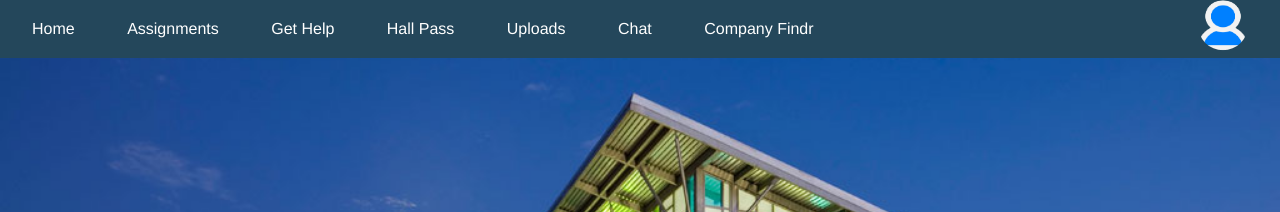
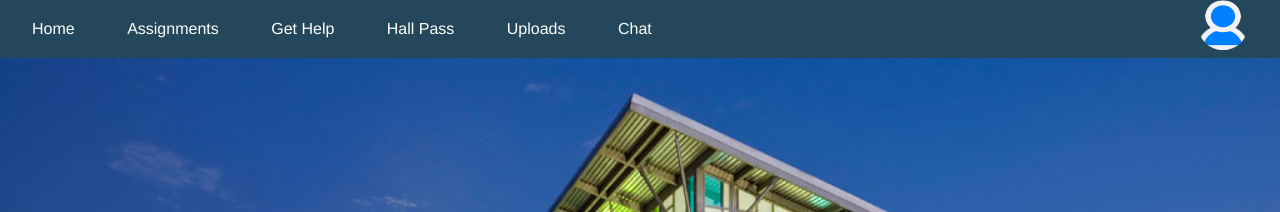
Before and after one commit to Men-In-Brown/Jobify, a Jekyll site: the page built from index.html, in a window 1280 px wide. Shown: the top 212 px of the page. Built offline with Jekyll 4.4.1, drawn with Linux system fonts in a browser that asks for light colours.

Commit message:
hiding company findr

```diff
--- a/_includes/header2.html
+++ b/_includes/header2.html
@@ -38,7 +38,7 @@
                     <li><a href="/Jobify/chatbot.html">Chat Bot</a></li>
                 </ul>
             </li>
-            <li><a href="/Jobify/companyfindr.html">Company Findr</a></li>
+            <!-- <li><a href="/Jobify/companyfindr.html">Company Findr</a></li> -->
             <li class="profile-pic"><a href="/Jobify/SignupLogin.html"><img src="profile.jpg" alt="Profile Picture"></a></li>
         </ul>
     </nav>
```
